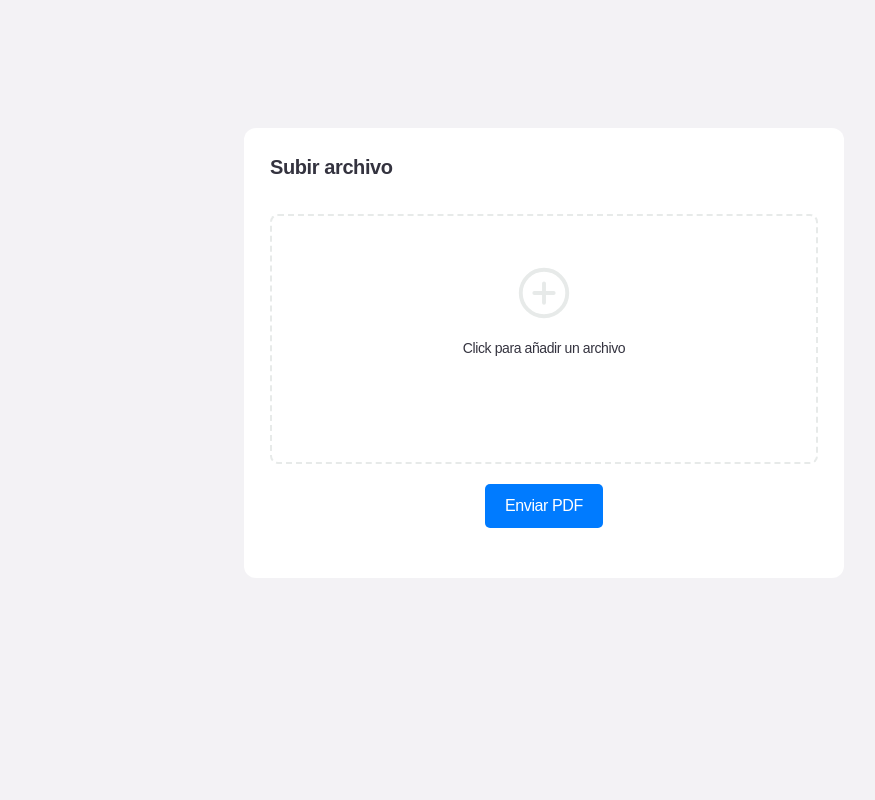
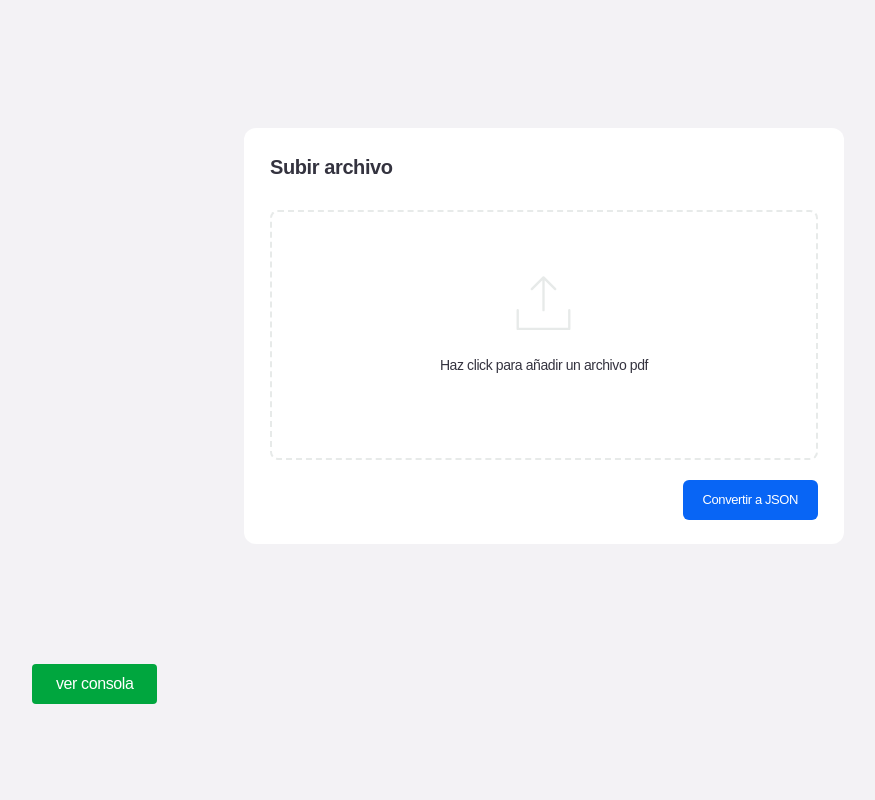
Before and after one commit to basso-23/crear_plan_estudio, a Next.js app: page / in a window 1280 px wide. Shown: the top 800 px of the page, without its empty margins (96-971 px from the left). Built offline with nearby package versions, Linux system fonts and the light colour scheme.

Commit message:
form loader ADDED, selection of JSONs ADDED

```diff
--- a/src/app/globals.css
+++ b/src/app/globals.css
@@ -1,4 +1,4 @@
-@import "tailwindcss"; /* Puedes quitar esta línea si no usas Tailwind */
+@import "tailwindcss";
 
 :root {
   background-color: #f3f2f5;
@@ -18,7 +18,7 @@
   background-color: #ffffff;
   border-radius: 12px;
   width: 600px;
-  height: 450px;
+
   overflow: hidden;
   padding: 24px 26px;
 }
@@ -51,7 +51,7 @@ form label {
   padding: 20px;
   border: 2px dashed #e7eae9;
   border-radius: 8px;
-  margin-top: 32px;
+  margin-top: 28px;
   transition: background-color 0.3s;
 }
 
@@ -63,27 +63,47 @@ form label:hover {
 form span {
   font-size: 14px;
   font-weight: 500;
-  margin-top: 14px;
+  margin-top: 12px;
 }
 
 .add-icon {
-  margin-top: 26px;
   color: #e7eae9;
-  font-size: 62px;
+  font-size: 75px;
 }
 
-/* Estilos para el botón de enviar */
-button {
-  background-color: #007bff;
+form label:hover .add-icon {
+  color: #007bff;
+}
+
+.submit-btn {
   color: white;
+  cursor: pointer;
+  background-color: #0865f5;
   border: none;
+  border-radius: 6px;
+  margin-top: 20px;
   padding: 10px 20px;
+  font-size: 13px;
+  font-weight: 500;
+}
+
+.loading-btn {
+  color: white;
+  cursor: pointer;
+  background-color: #0865f5;
+  opacity: 75%;
+  border: none;
+  border-radius: 6px;
   margin-top: 20px;
-  cursor: pointer;
-  border-radius: 5px;
-  font-size: 16px;
+  padding: 10px 20px;
+  font-size: 13px;
+  font-weight: 500;
 }
 
 button:hover {
   background-color: #0056b3;
 }
+
+button {
+  outline: none ;
+}
--- a/src/components/views/Dashboard.jsx
+++ b/src/components/views/Dashboard.jsx
@@ -1,11 +1,15 @@
 "use client";
-import { useState } from "react";
-import { IoAddCircleOutline } from "react-icons/io5";
+import { useRef, useState } from "react";
+import { PiUploadSimpleThin } from "react-icons/pi";
+import { RxUpdate } from "react-icons/rx";
 
 export default function Dashboard() {
   const [pdfFile, setPdfFile] = useState(null);
-  const [jsonResponse, setJsonResponse] = useState("");
-  const [extractedText, setExtractedText] = useState("");
+  const [loading, setLoading] = useState(false);
+  const [jsonObtained, setJsonObtained] = useState([]);
+  const [activeJson, setActiveJson] = useState([]);
+
+  const fileInputRef = useRef();
 
   const handleFileChange = (e) => {
     setPdfFile(e.target.files[0]);
@@ -14,6 +18,8 @@ export default function Dashboard() {
   const handleSubmit = async (e) => {
     e.preventDefault();
     if (!pdfFile) return alert("Por favor, selecciona un archivo PDF");
+
+    setLoading(true);
 
     const formData = new FormData();
     formData.append("file", pdfFile);
@@ -26,15 +32,40 @@ export default function Dashboard() {
 
       if (response.ok) {
         const data = await response.json();
-        setExtractedText(data.text); // Texto extraído del PDF
-        setJsonResponse(data.json); // JSON generado por OpenAI
+
+        setJsonObtained((prev) => [
+          ...prev,
+          {
+            id: prev.length + 1,
+            fileName: pdfFile.name,
+            json: data.json,
+          },
+        ]);
+
+        setPdfFile(null);
+        fileInputRef.current.value = "";
       } else {
         const errorData = await response.json();
         alert(errorData.message);
       }
     } catch (error) {
       console.error("Error de red:", error);
+    } finally {
+      setLoading(false);
     }
+  };
+
+  const toggleJsonSelection = (id) => {
+    setActiveJson((prev) =>
+      prev.includes(id) ? prev.filter((itemId) => itemId !== id) : [...prev, id]
+    );
+  };
+
+  const handleViewSelected = () => {
+    const selectedJsons = jsonObtained.filter((item) =>
+      activeJson.includes(item.id)
+    );
+    console.log("Contenido de JSON seleccionados:", selectedJsons);
   };
 
   return (
@@ -42,28 +73,87 @@ export default function Dashboard() {
       <div className="upload-container mx-auto mt-32">
         <h1>Subir archivo</h1>
         <form onSubmit={handleSubmit}>
-          <label>
-            <div className="add-icon">
-              <IoAddCircleOutline />
+          <label className={loading ? "pointer-events-none" : ""}>
+            <div className="flex flex-col items-center mt-9">
+              <div className="add-icon">
+                <PiUploadSimpleThin />
+              </div>
+              <span>Haz click para añadir un archivo pdf </span>
             </div>
-            <span>Click para añadir un archivo</span>
             <input
+              ref={fileInputRef}
               type="file"
               accept="application/pdf"
               onChange={handleFileChange}
             />
           </label>
-          <button type="submit">Enviar PDF</button>
+
+          <div className="w-full justify-between flex gap-4">
+            {pdfFile ? (
+              <div className="mt-4 text-center text-sm text-gray-700 ">
+                Archivo seleccionado: <strong>{pdfFile.name}</strong>
+              </div>
+            ) : (
+              <div className="mt-4 text-center text-sm text-gray-700 invisible">
+                hidden
+              </div>
+            )}
+
+            {loading ? (
+              <button
+                type="submit"
+                className="pointer-events-none flex justify-center items-center gap-2 loading-btn"
+              >
+                <div className="animate-spin transition-all">
+                  <RxUpdate />
+                </div>
+                Cargando...
+              </button>
+            ) : (
+              <button type="submit" className="submit-btn">
+                Convertir a JSON
+              </button>
+            )}
+          </div>
         </form>
-
-        {jsonResponse && (
-          <div>
-            <pre>data descargada</pre>
-          </div>
-        )}
       </div>
 
-      <div className=" mt-96">tabla abajo</div>
+      {/* Mostrar cada JSON como un rectángulo con el nombre del archivo */}
+      <div className="json-rectanggles-container mt-20 flex flex-wrap gap-4">
+        {jsonObtained.map((item) => {
+          const isActive = activeJson.includes(item.id);
+
+          return (
+            <div key={item.id} className="flex flex-col gap-2">
+              <div
+                onClick={() => toggleJsonSelection(item.id)}
+                className={`p-4 border rounded-md w-64 h-40 flex items-center justify-center shadow cursor-pointer transition
+                ${
+                  isActive
+                    ? "bg-blue-700 text-white border-blue-700"
+                    : "bg-blue-50 text-blue-700 border-blue-400"
+                }`}
+              >
+                <div className="text-center font-bold text-sm break-words">
+                  {item.fileName}
+                </div>
+              </div>
+            </div>
+          );
+        })}
+      </div>
+
+      {/* Botón para ver el contenido de los seleccionados */}
+      <div className="mt-10">
+        <button
+          className="bg-green-600 text-white px-6 py-2 rounded hover:bg-green-700 transition"
+          onClick={handleViewSelected}
+        >
+          ver consola
+        </button>
+      </div>
+
+      <div className="mt-96">tabla abajo</div>
     </div>
   );
 }
```
